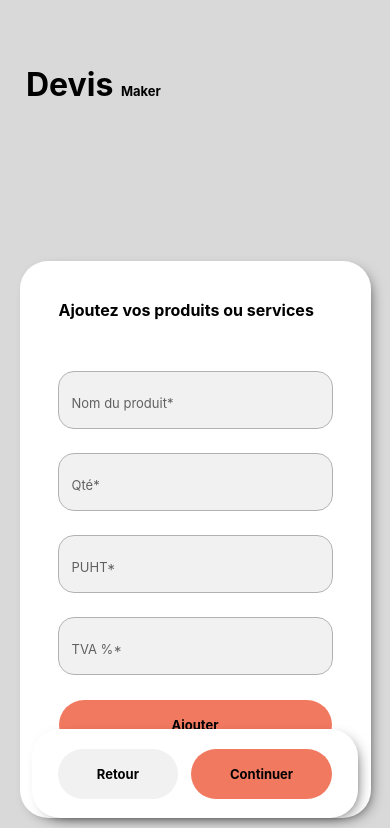
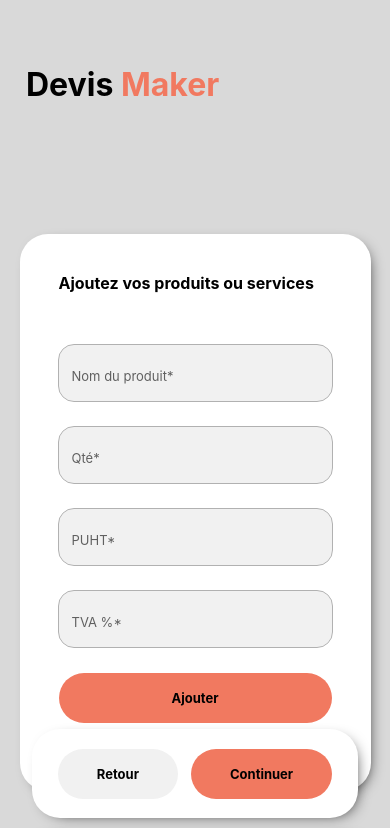
Before and after one commit to fabienlamotte487/devismaker, a plain HTML site: page index.html in a window 390 px wide. Shown: the top 828 px of the page. Drawn offline with nearby package versions, Linux system fonts and the light colour scheme.

Commit message:
changement façon de placer la div au centre

```diff
--- a/css/style.css
+++ b/css/style.css
@@ -26,11 +26,9 @@ body{
 }
 
 header{
-    background-image: url("./../png/headerback.png");
     background-size: cover;
     background-position: center;
     background-repeat: no-repeat;
-    height: 260px;
     padding: 2rem;
 }
 
@@ -39,7 +37,8 @@ main{
     justify-content: center;
     align-items: flex-end;
     flex-direction: column;
-    margin: 5rem 20%;
+    margin: 5rem auto;
+    width: 60%;
 }
 
 /* SECTION */
@@ -117,7 +116,7 @@ nav{
 
 @media screen and (max-width: 1200px) {
     main{
-        margin: 0 10%;
+        width: 80%;
     }
 }
 
@@ -126,19 +125,20 @@ nav{
         font-size: var(--presponsive);
     }
     main{
-        margin: 0 5%;
+        width: 90%;
         align-items: center;
     }
     h1{
         font-size: var(--h1responsive);
         margin-top: 3rem;
     }
+    h1 span{
+        color: var(--primary);
+        font-size: var(--h1responsive);
+        font-weight: 700;
+    }
     h2{
         font-size: var(--h2responsive);
-    }
-    header{
-        background-image: url("./../png/headerbackmobile.png");
-        height: 170px;
     }
     button{
         padding: 1rem 3rem;
--- a/css/typo.css
+++ b/css/typo.css
@@ -5,6 +5,11 @@
 }
 
 h1{
+    font-size: var(--h1);
+    font-weight: 700;
+}
+h1 span{
+    color: var(--primary);
     font-size: var(--h1);
     font-weight: 700;
 }
```
